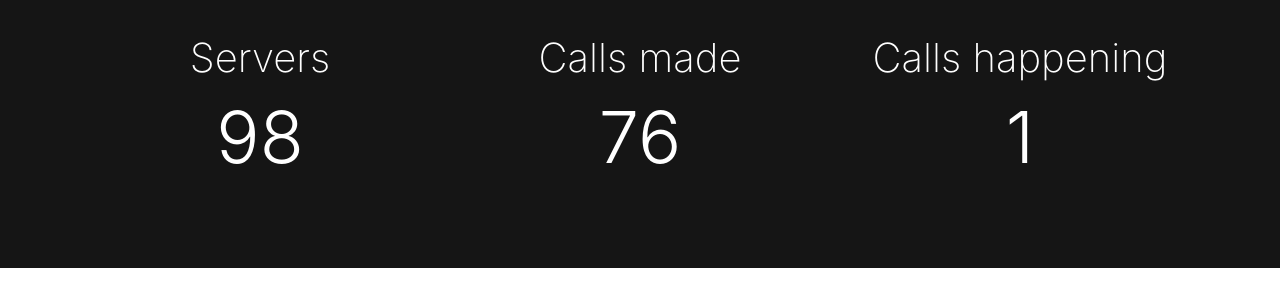
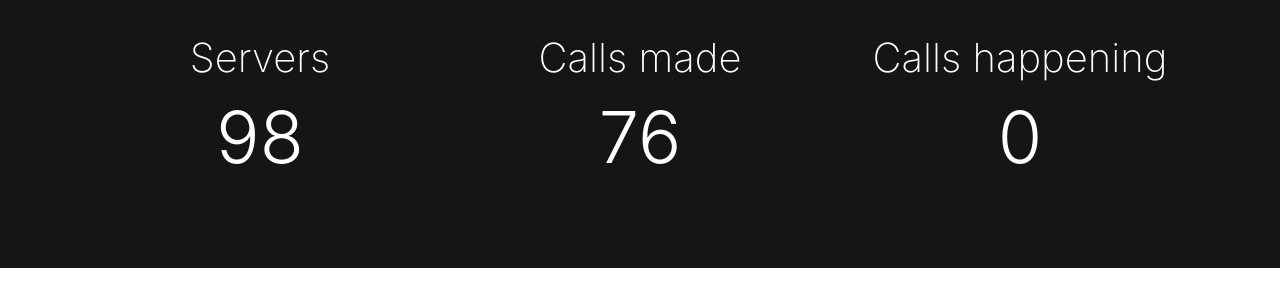
Before and after one commit to tumblenet/tnphone.tumblenet.ga, a Jekyll site: the page built from index.html, in a window 1280 px wide and 900 px high, scrolled down 443 px. Shown: the part 167-467 px from the top of the window. Built offline with Jekyll 4.4.1, drawn with Linux system fonts in a browser that asks for light colours; nearby versions of some CDN libraries.

Commit message:
Update Phones feed

```diff
--- a/_data/phones.json
+++ b/_data/phones.json
@@ -1,5 +1,5 @@
 {
 	"callsMade": 76,
 	"servers": 98,
-	"currentCalls": 1
+	"currentCalls": 0
 }
```
